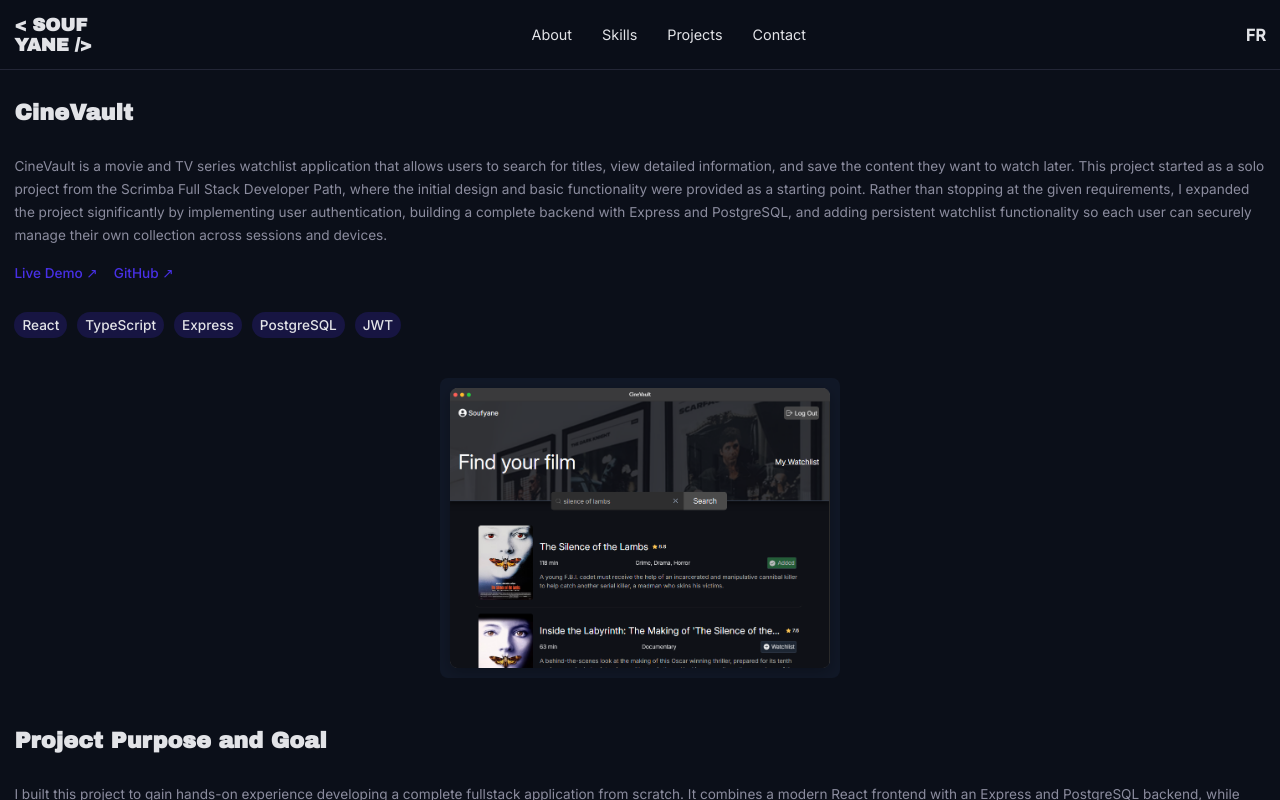
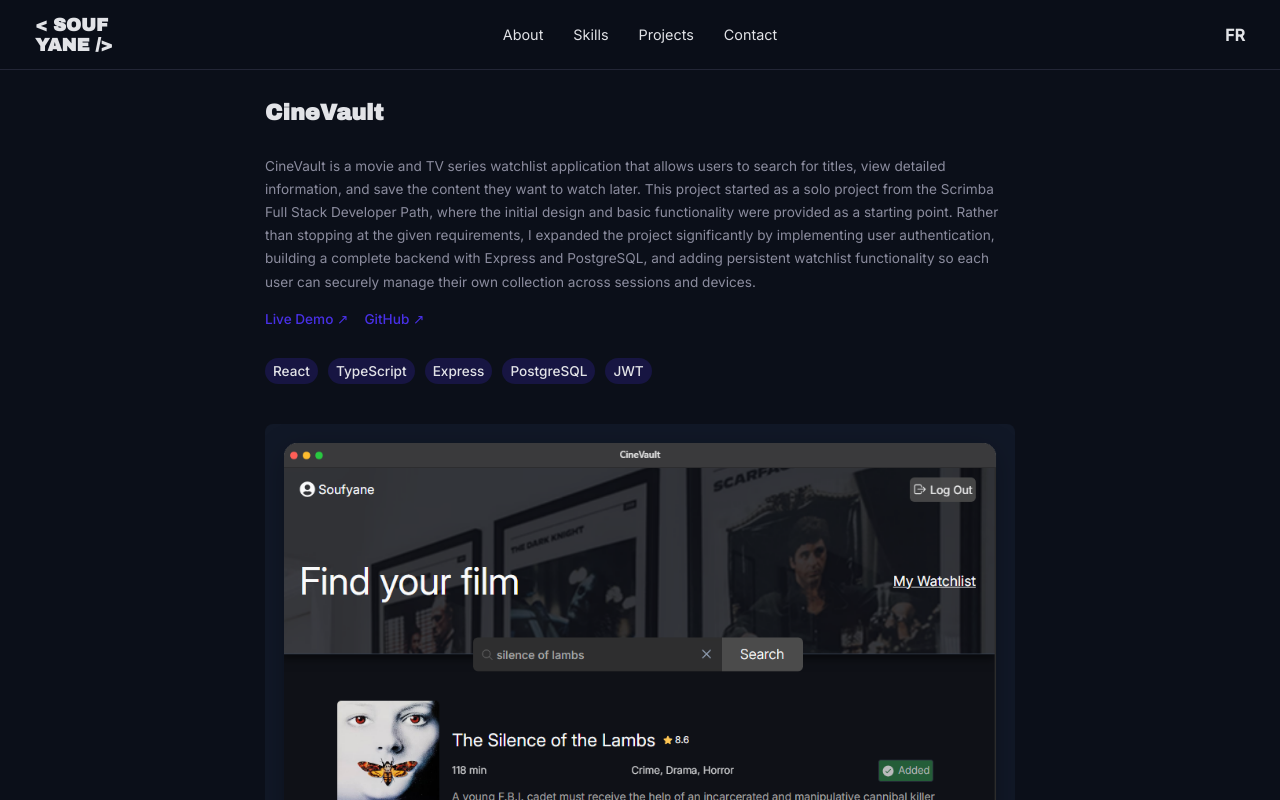
Before and after one commit to Soufyane4/portfolio, a Next.js app: page /projects/cinevault in a window 1280 px wide. Shown: the top 800 px of the page. Built offline with nearby package versions, Linux system fonts and the light colour scheme.

Commit message:
feat: wide screen responsive styles

```diff
--- a/app/projects/[id]/page.module.css
+++ b/app/projects/[id]/page.module.css
@@ -18,7 +18,7 @@
 .projectPurpose,
 .projectSpotlight,
 .projectLessons {
-   font-size: .85rem;
+    font-size: .85rem;
     color: var(--text-secondary);
     line-height: 1.7;
 }
@@ -58,7 +58,7 @@
 .projectImage {
     align-self: center;
     width: 100%;
-    max-width: 400px;
+    max-width: 500px;
     height: fit-content;
     border-radius: 8px;
     margin-bottom: 50px;
@@ -98,6 +98,7 @@
 
 .otherProjectImage {
     width: 100%;
+    height: auto;
     border-radius: 8px 8px 0 0;
 }
 
@@ -131,3 +132,42 @@
 .otherProjectLink:hover::after {
     width: 100%;
 }
+
+
+/* MEDIA QUERIES */
+
+@media (min-width: 768px) {
+    .summarySection ,
+    .purposeSection ,
+    .spotlightSection ,
+    .lessonsSection ,
+    .otherProjectsSection {
+        max-width: 650px;
+        margin: 0 auto 30px;
+    }
+
+    .projectImage {
+        max-width: 650px;
+        height: auto;
+    }
+
+
+}
+
+@media (min-width: 1024px) {
+    .summarySection ,
+    .purposeSection ,
+    .spotlightSection ,
+    .lessonsSection ,
+    .otherProjectsSection {
+        max-width: 750px;
+        margin: 0 auto 30px;
+    }
+
+    .projectImage {
+        max-width: 750px;
+        height: auto;
+    }
+
+
+}
--- a/components/About.tsx
+++ b/components/About.tsx
@@ -5,7 +5,8 @@ export default function About() {
   return (
     <section className={styles.aboutSection} id="about">
       <h2 className={styles.aboutHeading}>A Little Bit About Me</h2>
-      <p className={styles.aboutText}>
+      <div className={styles.aboutTextContainer}>
+        <p className={styles.aboutText}>
         Hi there! My name is Soufyane, a Full Stack Web Developer from Rabat,
         Morocco.</p>
         <p className={styles.aboutText}>I used to study physical and chemical sciences at <Link className={styles.aboutLink} href="https://www.um5.ac.ma/um5/">Université Mohammed V (UM5)</Link>,
@@ -20,6 +21,7 @@ export default function About() {
         that.</p>
         <p className={styles.aboutText}>Outside of coding I enjoy watching movies, and lately I've been getting
         into fishing.</p>
+      </div>
     </section>
   );
 }
--- a/components/Footer.module.css
+++ b/components/Footer.module.css
@@ -57,3 +57,14 @@
     align-self: center;
     bottom: 0;
 }
+
+@media (min-width:1024px) {
+    .contactBar {
+        flex-direction: row;
+        justify-content: space-between;
+    }
+
+    .socialsContainer {
+        align-self: flex-start;
+    }
+}
--- a/components/Nav.module.css
+++ b/components/Nav.module.css
@@ -55,21 +55,36 @@
 /* MEDIA QUERIES */
 
 @media (min-width: 768px) {
+
+    .nav {
+        display: grid;
+        grid-template-columns: 1fr auto 1fr;
+        align-items: center;
+        align-content: center;
+    }
+
+    .logo {
+        order: 1;
+    }
+
     .menutoggle {
         display: none;
     }
 
     .langBtn {
-        order: 1;
+        justify-self: end;
+        order: 3;
     }
 
     .navLinks {
+        justify-self: center;
         display: flex;
         position: relative;
         top: 0;
         width: fit-content;
         gap: 30px;
         background-color: transparent;
+        order: 2;
     }
 
     .navLink {
@@ -77,3 +92,9 @@
     }
 
 }
+
+@media (min-width: 1024px) {
+    .nav {
+        padding-inline: 2.2rem;
+    }
+}
--- a/data/projects.json
+++ b/data/projects.json
@@ -23,6 +23,6 @@
     "summary": "Quizzical is a trivia web application that lets users customize their quiz by selecting a category, difficulty, and question type before testing their knowledge with questions fetched from the Open Trivia Database. It was built as a solo project as part of the Scrimba Full Stack Developer Path. In my version of the project, I expanded the original application by adding quiz customization options, allowing users to instantly replay with the same settings or return to the configuration screen to start a new challenge.",
     "purpose": "I built this project to strengthen my React fundamentals while gaining experience working with external APIs and asynchronous data fetching. My goal was to create an application that not only functioned correctly but also felt smooth and intuitive to use, with a focus on state management, conditional rendering, and user experience.",
     "spotlight": "Although the application wasn't particularly difficult to build, one of the few challenges I encountered was working with the Open Trivia Database API, which returns questions containing HTML encoded characters. To display the questions correctly, I used the he package to decode the characters before rendering them in the application. It was a small but important detail that helped improve the overall user experience.",
-    "lessonsLearned": "This project taught me that good user experience often comes from small decisions. Features like remembering the user's settings between games required more thought about state management than I initially expected. I also became more comfortable working with third-party APIs and handling data I don't control"
+    "lessonsLearned": "This project taught me that good user experience often comes from small decisions. Features like remembering the user's settings between games required more thought about state management than I initially expected. I also became more comfortable working with third-party APIs and handling data I don't control."
   }
 ]
```
Also changed, not shown: components/About.module.css (+15 -0 lines), components/Projects.module.css (+8 -0 lines), components/Skills.module.css (+12 -0 lines).
